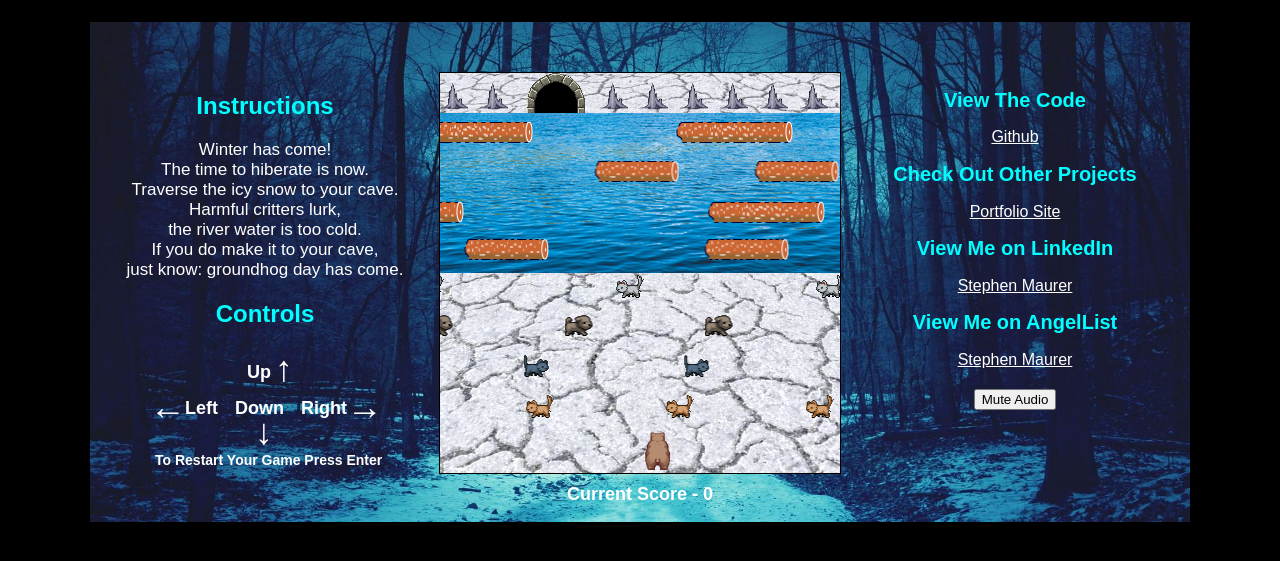
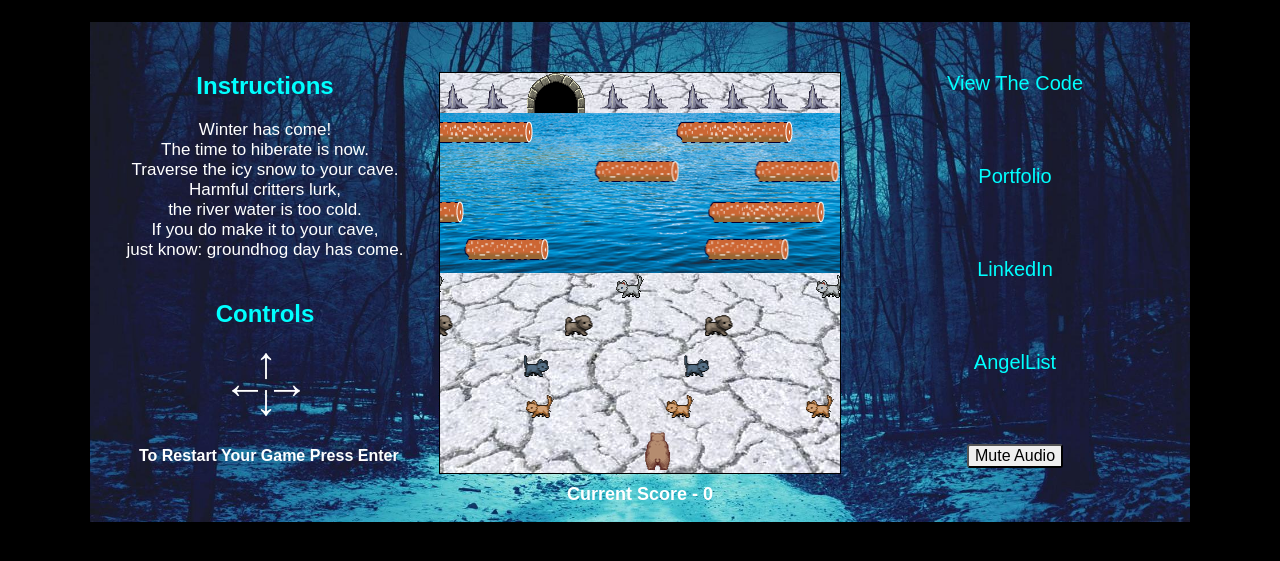
Before and after one commit to semaurer/ToTheDen, a website built with webpack: page index.html in a window 1280 px wide. Shown: the part 69-630 px from the top of the page. Built offline with nearby package versions, Linux system fonts and the light colour scheme.

Commit message:
Fix styling

```diff
--- a/css/to_the_den.css
+++ b/css/to_the_den.css
@@ -46,12 +46,14 @@ a {
 }
 
 .left-info h2 {
+  margin-top: 0;
   text-align: center;
 }
 
 .left-info p {
   font-size: 17px;
   text-align: center;
+  margin-bottom: 40px;
 }
 
 .left-info img {
@@ -92,9 +94,19 @@ canvas {
 }
 
 .right-info a {
-  margin: 0 auto;
+  margin: 0 auto 70px auto;
   display: block;
+  font-size: 20px;
+  transition: font-size 0.5s;
+  text-decoration: none;
   text-align: center;
+  color: #00FFFF;
+}
+
+.right-info a:hover {
+  color: blue;
+  font-size: 30px;
+  transition: font-size 0.5s;
 }
 
 .controls {
@@ -105,80 +117,57 @@ canvas {
   color: #fff;
 }
 
-.up {
-  position: absolute;
-  left: 132px;
-  top: 14px;
-  margin: 0px;
-  font-size: 18px;
-}
-
 .up-arrow {
   position: absolute;
-  left: 160px;
-  top: 0px;
-  font-size: 36px;
+  left: 140px;
+  top: -10px;
+  font-size: 44px;
   margin: 0px;
-}
-
-.left {
-  position: absolute;
-  left: 70px;
-  top: 20px;
-  font-size: 18px;
 }
 
 .left-arrow {
   position: absolute;
-  left: 35px;
-  top: 38px;
-  font-size: 36px;
+  left: 108px;
+  top: 10px;
+  font-size: 44px;
   margin: 0;
-}
-
-.right {
-  position: absolute;
-  right: 68px;
-  top: 20px;
-  font-size: 18px;
 }
 
 .right-arrow {
   position: absolute;
-  right: 32px;
-  top: 38px;
-  font-size: 36px;
+  right: 106px;
+  top: 10px;
+  font-size: 44px;
   margin: 0;
-}
-
-.down {
-  position: absolute;
-  left: 120px;
-  top: 20px;
-  font-size: 18px;
 }
 
 .down-arrow {
   position: absolute;
   left: 140px;
-  bottom: 20px;
+  bottom: 48px;
   margin: 0;
-  font-size: 36px;
+  font-size: 44px;
 }
 
 .enter {
   position: absolute;
-  font-size: 14px;
-  bottom: 5px;
+  font-size: 16px;
+  bottom: 8px;
   margin: 0;
-  left: 40px;
+  left: 24px;
 }
 
 .audio-toggle {
-  margin: 20px auto;
+  margin: 0 auto;
   display: block;
+  font-size: 16px;
+  transition: font-size 0.5s;
+  border-radius: 3px;
 }
 
 .audio-toggle:hover {
   cursor: pointer;
+  color: blue;
+  font-size: 20px;
+  transition: font-size 0.5s;
 }
--- a/index.html
+++ b/index.html
@@ -18,13 +18,9 @@
         <h2>Controls</h2>
 
         <div class="controls">
-          <h5 class="up">Up</h5>
           <h5 class="up-arrow">&#8593;</h5>
-          <h5 class="left">Left</h5>
           <h5 class="left-arrow">&#8592;</h5>
-          <h5 class="down">Down</h5>
           <h5 class="down-arrow">&#8595;</h5>
-          <h5 class="right">Right</h5>
           <h5 class="right-arrow">&#8594;</h5>
           <h5 class="enter">To Restart Your Game Press Enter</h5>
         </div>
@@ -32,14 +28,10 @@
       <canvas id="canvas" width="400" height="400"></canvas>
       <article class="game-score">Current Score - 0</article>
       <section class="right-info">
-        <h2>View The Code</h2>
-        <a href="https://github.com/semaurer/ToTheDen">Github</a>
-        <h2>Check Out Other Projects</h2>
-        <a href="semaurer.github.io">Portfolio Site</a>
-        <h2>View Me on LinkedIn</h2>
-        <a href="https://www.linkedin.com/in/stephen-maurer">Stephen Maurer</a>
-        <h2>View Me on AngelList</h2>
-        <a href="https://angel.co/stephen-maurer">Stephen Maurer</a>
+        <a href="https://github.com/semaurer/ToTheDen">View The Code</a>
+        <a href="https://semaurer.github.io">Portfolio</a>
+        <a href="https://www.linkedin.com/in/stephen-maurer">LinkedIn</a>
+        <a href="https://angel.co/stephen-maurer">AngelList</a>
         <button class="audio-toggle" name="button">Mute Audio</button>
       </section>
 
```
